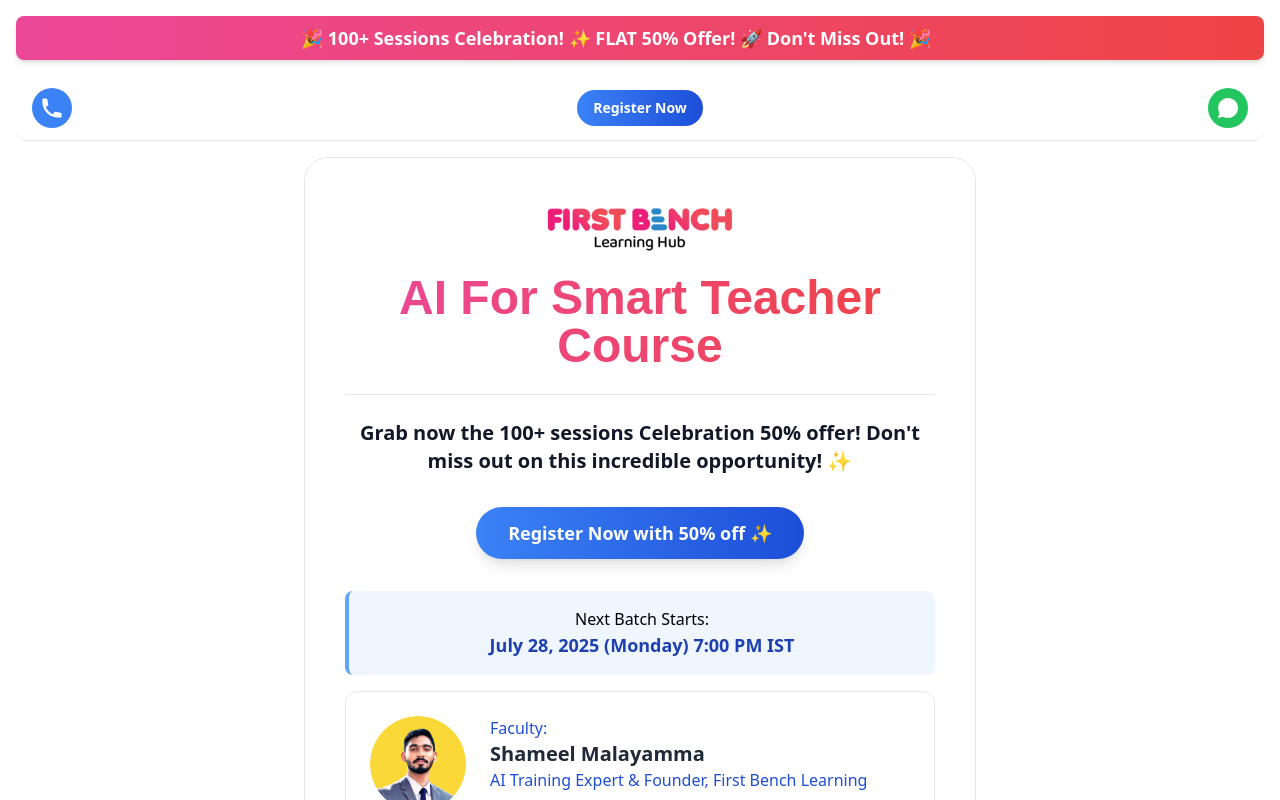
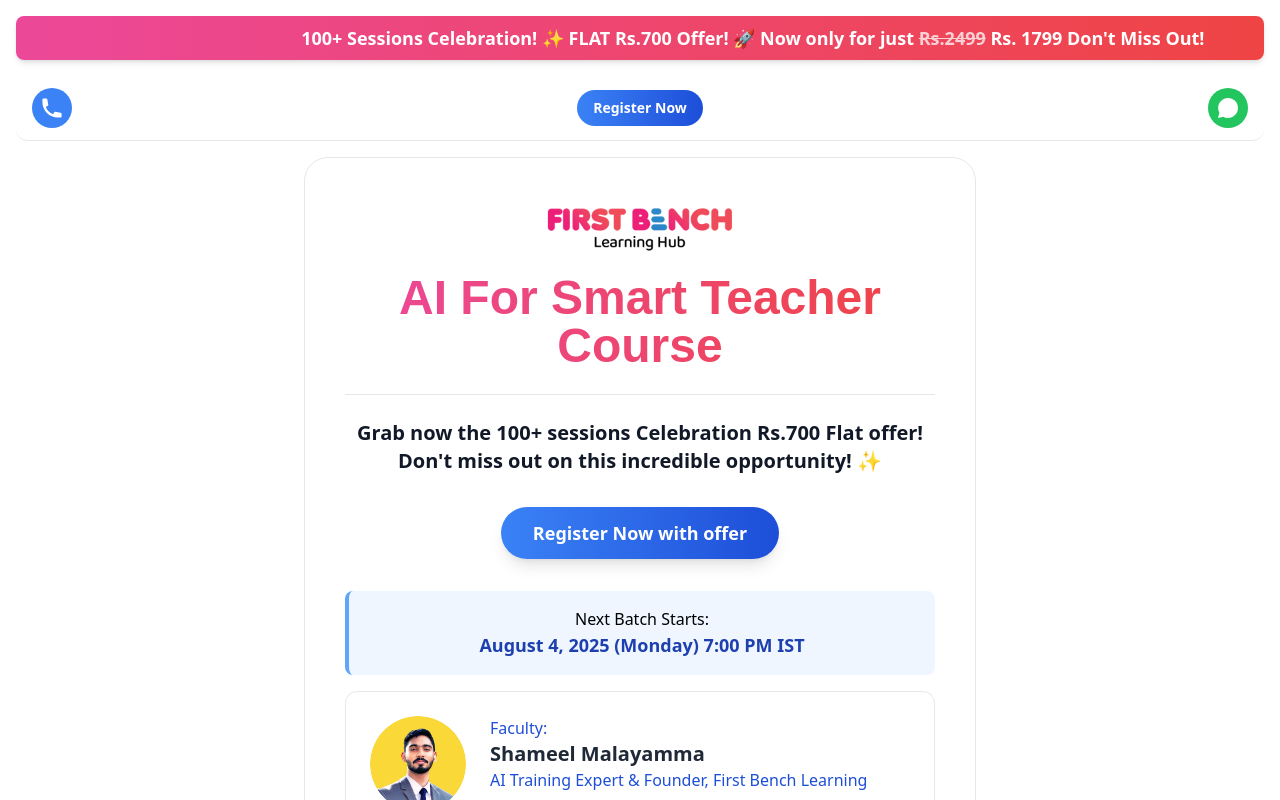
Before and after one commit to Shameelmya/first-bench-app, a React (Vite) app: page / in a window 1280 px wide. Shown: the top 800 px of the page. Built offline with nearby package versions, Linux system fonts and the light colour scheme.

Commit message:
Update App.jsx

```diff
--- a/src/App.jsx
+++ b/src/App.jsx
@@ -32,8 +32,8 @@
 
   // State for UI flow
   const [currentPage, setCurrentPage] = useState('landingPage'); // 'landingPage', 'form', 'paymentOptions'
-  const [originalAmount, setOriginalAmount] = useState(1999); // Keeping this for calculation
-  const [payableAmount, setPayableAmount] = useState(1999);
+  const [originalAmount, setOriginalAmount] = useState(2499); // Keeping this for calculation
+  const [payableAmount, setPayableAmount] = useState(2499);
   const [discountAmount, setDiscountAmount] = useState(0);
   const [couponApplied, setCouponApplied] = useState(false);
   const [showModal, setShowModal] = useState(false);
@@ -149,12 +149,12 @@
   // Apply coupon logic
   const applyCoupon = () => {
     if (!couponApplied) {
-      const newPayableAmount = 999;
-      const newDiscountAmount = originalAmount - newPayableAmount;
+      const newDiscountAmount = 700;
+      const newPayableAmount = originalAmount - newDiscountAmount;
       setPayableAmount(newPayableAmount);
       setDiscountAmount(newDiscountAmount);
       setCouponApplied(true);
-      setModalMessage('Coupon "FLAT50" applied successfully! Payable amount is now ₹ 999.');
+      setModalMessage('Coupon "FLAT700" applied successfully! Payable amount is now ₹ 1799.');
       setShowModal(true);
       setTriggerCouponAnimation(true);
       setTimeout(() => setTriggerCouponAnimation(false), 1000);
@@ -315,7 +315,7 @@
       </style>
       <div className="w-full bg-gradient-to-r from-pink-500 to-red-500 text-white py-2 px-4 mb-4 rounded-lg shadow-md overflow-hidden relative">
         <div className="whitespace-nowrap animate-marquee text-lg font-bold">
-          🎉 100+ Sessions Celebration! ✨ FLAT 50% Offer! 🚀 Don't Miss Out! 🎉
+          100+ Sessions Celebration! ✨ FLAT Rs.700 Offer! 🚀 Now only for just <s className="opacity-75">Rs.2499</s> Rs. 1799 Don't Miss Out!
         </div>
       </div>
 
@@ -362,19 +362,19 @@
           <div className="text-center space-y-4">
             <div className="border-b border-gray-200 my-6"></div>
             <p className="text-base sm:text-xl font-bold text-gray-600 sm:text-gray-900 leading-tight px-2 mt-0">
-              Grab now the 100+ sessions Celebration 50% offer! Don't miss out on this incredible opportunity! ✨
+              Grab now the 100+ sessions Celebration Rs.700 Flat offer! Don't miss out on this incredible opportunity! ✨
             </p>
             <div className="py-4">
                 <button
                 onClick={() => setCurrentPage('form')}
                 className="w-auto bg-gradient-to-r from-blue-500 to-blue-700 text-white py-3 px-8 text-lg rounded-full font-semibold shadow-lg hover:from-blue-600 hover:to-blue-800 transition duration-300 ease-in-out focus:outline-none focus:ring-2 focus:ring-blue-500 focus:ring-opacity-50"
                 >
-                Register Now with 50% off ✨
+                Register Now with offer
                 </button>
             </div>
             <div className="bg-blue-50 border-l-4 border-blue-400 text-blue-800 p-4 rounded-lg text-center">
                 <p className="font-light text-black">Next Batch Starts:</p>
-                <p className="font-bold text-base sm:text-lg">July 28, 2025 (Monday) 7:00 PM IST</p>
+                <p className="font-bold text-base sm:text-lg">August 4, 2025 (Monday) 7:00 PM IST</p>
             </div>
 
 
@@ -711,8 +711,8 @@
                   <div className="flex items-center">
                     <span className="text-xl mr-2">🏷️</span>
                     <div>
-                      <p className="font-semibold text-gray-800 text-sm">Coupon Code: FLAT50</p>
-                      <p className="text-xs text-gray-600">50% FLAT off on 100+ Sessions Celebration</p>
+                      <p className="font-semibold text-gray-800 text-sm">Coupon Code: FLAT700</p>
+                      <p className="text-xs text-gray-600">Rs.700 FLAT off on 100+ Sessions Celebration</p>
                     </div>
                   </div>
                   <button
```
